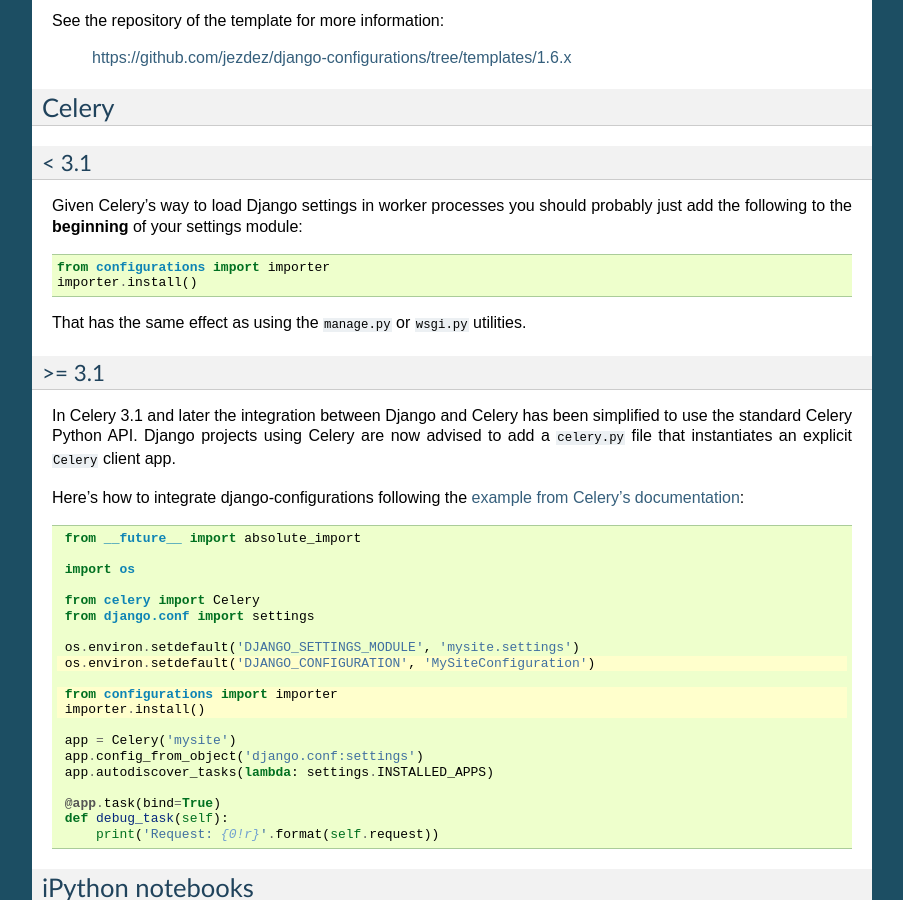
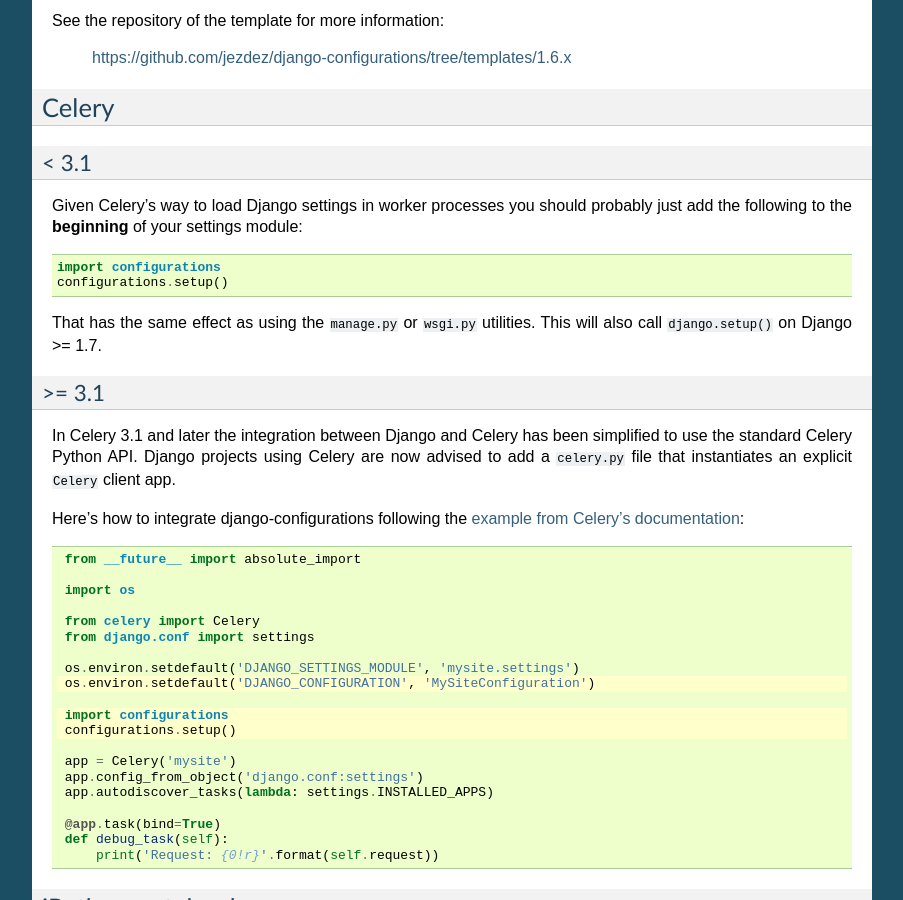
Before and after one commit to jazzband/django-configurations, a Sphinx documentation site: the page built from docs/cookbook.rst, in a window 1280 px wide and 900 px high, scrolled down 1591 px. Shown: the whole window, without its empty margins (198-1101 px from the left). Built offline with Sphinx 7.4.7, drawn with Linux system fonts in a browser that asks for light colours.

Commit message:
Call django.setup() for Sphinx, too.
This also adds a configurations.setup() analogue to django.setup().

```diff
--- a/docs/cookbook.rst
+++ b/docs/cookbook.rst
@@ -125,10 +125,11 @@
 
 .. code-block:: python
 
-    from configurations import importer
-    importer.install()
+    import configurations
+    configurations.setup()
 
 That has the same effect as using the ``manage.py`` or ``wsgi.py`` utilities.
+This will also call ``django.setup()`` on Django >= 1.7.
 
 >= 3.1
 ^^^^^^
@@ -154,8 +155,8 @@
     os.environ.setdefault('DJANGO_SETTINGS_MODULE', 'mysite.settings')
     os.environ.setdefault('DJANGO_CONFIGURATION', 'MySiteConfiguration')
 
-    from configurations import importer
-    importer.install()
+    import configurations
+    configurations.setup()
 
     app = Celery('mysite')
     app.config_from_object('django.conf:settings')
```
Also changed, not shown: configurations/__init__.py (+14 -9 lines).
